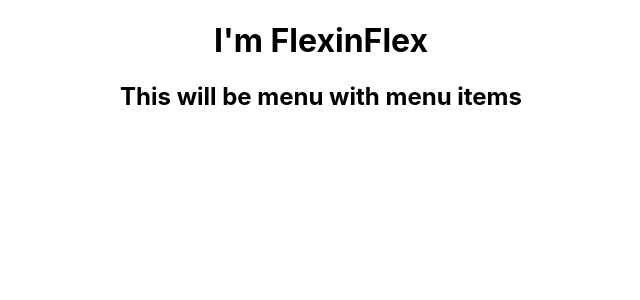
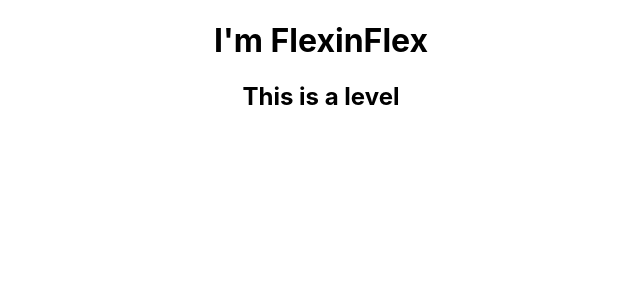
Before and after one commit to Rugshtyne/visma-flex-project, a React (Create React App) app: page / in a window 1280 px wide. Shown: the top 300 px of the page, without its empty margins (319-959 px from the left). Built offline with nearby package versions, Linux system fonts and the light colour scheme.

Commit message:
Level component created

```diff
--- a/src/containers/FlexinFlex/FlexinFlex.js
+++ b/src/containers/FlexinFlex/FlexinFlex.js
@@ -1,12 +1,14 @@
 import React from 'react';
 
 import Menu from "../../components/Menu/Menu";
+import Level from '../Level/Level';
 
 function FlexinFlex(props) {
     return (
         <React.Fragment>
             <h1>I'm FlexinFlex</h1>
-            <Menu></Menu>
+            {/* <Menu></Menu> */}
+            <Level></Level>
         </React.Fragment>
     );
 }
--- /dev/null
+++ b/src/containers/Level/Level.js
@@ -0,0 +1,9 @@
+import React from 'react';
+
+function Level(props) {
+    return (
+        <h2>This is a level</h2>
+    );
+}
+
+export default Level;
```
Also changed, not shown: 1 other file (tests, documents, lock files or other folders).
